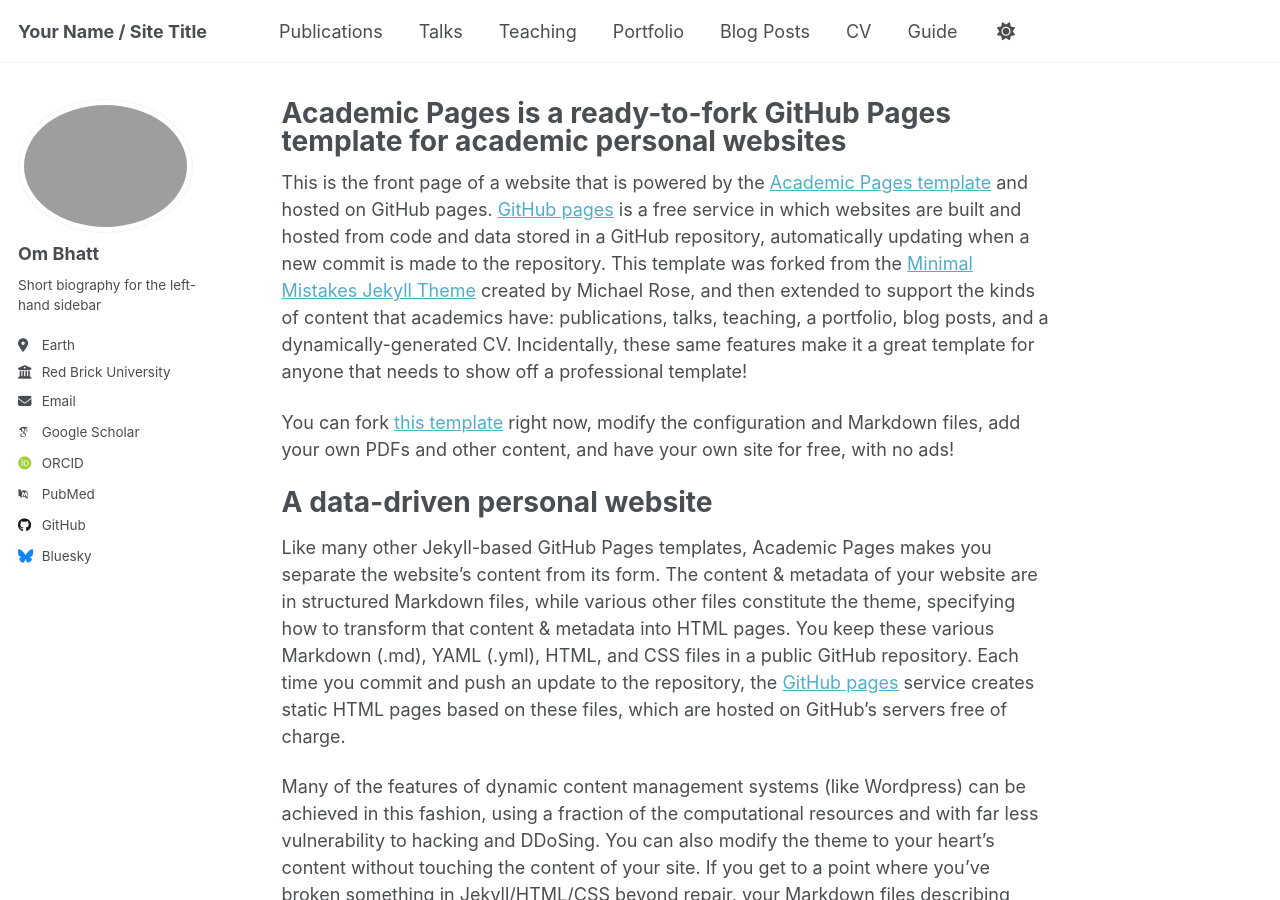
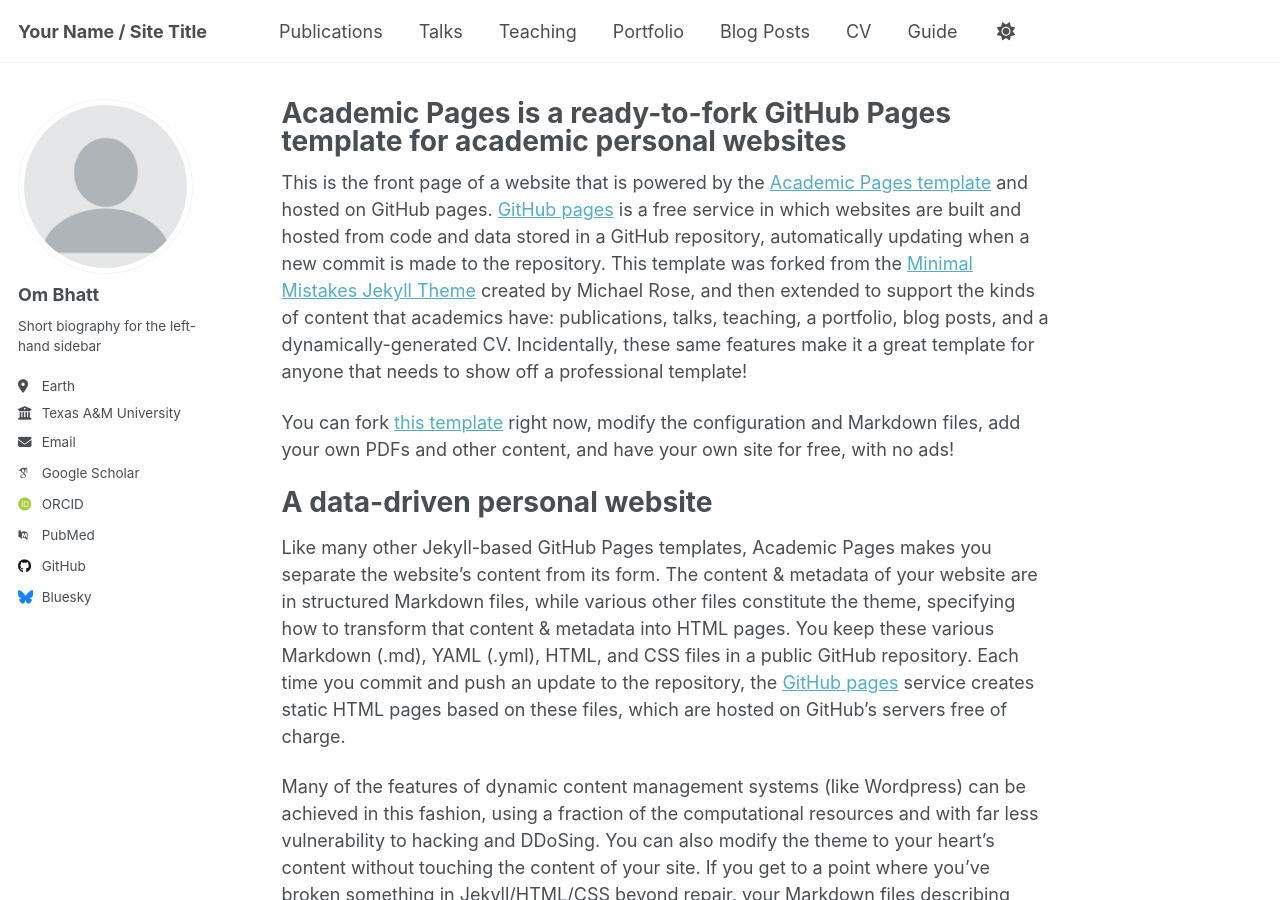
Before and after one commit to ombhatt2/ombhatt2.github.io, a Jekyll site: the page built from _pages/about.md, in a window 1280 px wide and 900 px high. Built offline with Jekyll 4.4.1, drawn with Linux system fonts in a browser that asks for light colours; some web fonts are replaced; a script that is not in the unit is left out.

Commit message:
Add University

```diff
--- a/_config.yml
+++ b/_config.yml
@@ -22,12 +22,12 @@
 #               Additional customization can be done by editing /_includes/author-profile.html
 author:
   # Biographic information
-  avatar           : "ombhattpfp.jpg" # filename of avatar image placed in /images/, e.g. "500x500.png"
+  avatar           : "profile.png" # filename of avatar image placed in /images/, e.g. "500x500.png"
   name             : "Om Bhatt"
   pronouns         : # example: "she/her"
   bio              : "Short biography for the left-hand sidebar"
   location         : "Earth"
-  employer         : "Red Brick University"
+  employer         : "Texas A&M University"
   uri              : # URL
   email            : "none@example.org"
 
```
